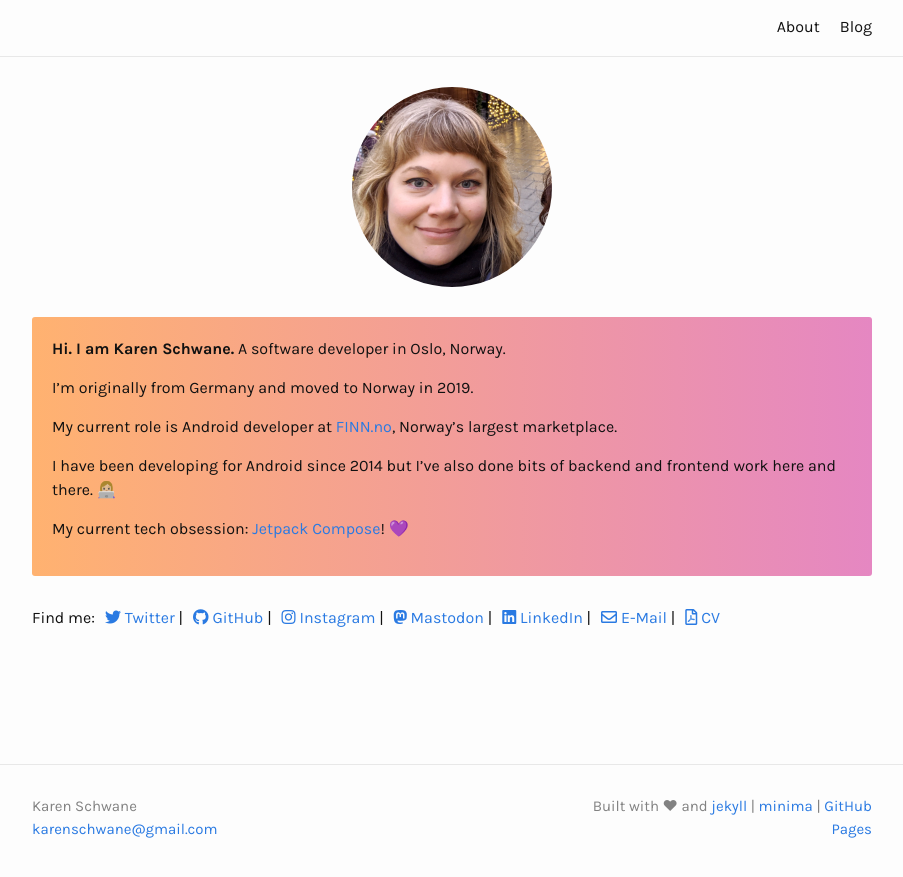
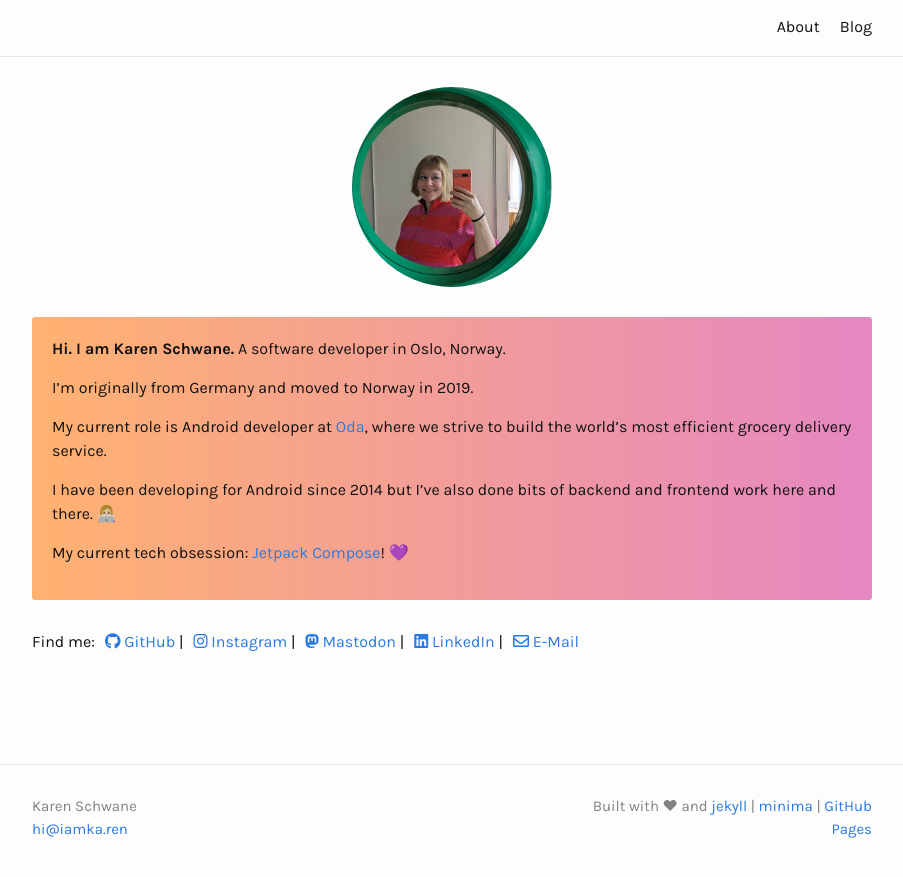
Before and after one commit to karen-sch/iamka.ren, a Jekyll site: the page built from index.md, in a window 1280 px wide. Shown: the top 877 px of the page, without its empty margins (188-1091 px from the left). Built offline with Jekyll 4.4.1, drawn with Linux system fonts in a browser that asks for light colours.

Commit message:
Some updated

```diff
--- a/_config.yml
+++ b/_config.yml
@@ -14,12 +14,11 @@
 # You can create any custom variable you would like, and they will be accessible
 # in the templates via {{ site.myvariable }}.
 title: Karen Schwane
-email: karenschwane@gmail.com
+email: hi@iamka.ren
 description: >- # this means to ignore newlines until "baseurl:"
   Karen Schwane: A software developer based in Oslo, Norway. Mainly working with: Android, Kotlin, Java
 baseurl: "" # the subpath of your site, e.g. /blog
 url: "https://iamka.ren" # the base hostname & protocol for your site, e.g. http://example.com
-twitter_username: hi_i_am_karen
 github_username:  karen-sch
 linkedin_username: karenschwane
 instagram_username: hi_i_am_karen
--- a/_includes/social.html
+++ b/_includes/social.html
@@ -5,6 +5,5 @@
   {%- if site.instagram_username -%}<li><a href="https://instagram.com/{{ site.instagram_username| cgi_escape | escape }}" target="_blank"><i class="fab fa-instagram"></i> <span class="username">Instagram</span></a> | </li>{%- endif -%}
   {%- if site.mastodon_profile -%}<li><a rel="me" href="{{ site.mastodon_profile }}" target="_blank"><i class="fab fa-mastodon"></i> <span class="username">Mastodon</span></a> | </li>{%- endif -%}
   {%- if site.linkedin_username -%}<li><a href="https://www.linkedin.com/in/{{ site.linkedin_username| cgi_escape | escape }}" target="_blank"><i class="fab fa-linkedin"></i> <span class="username">LinkedIn</span></a> | </li>{%- endif -%}
-  {%- if site.email -%}<li><a class="u-email" href="mailto:{{ site.email }}"><i class="far fa-envelope"></i> <span class="username">E-Mail</span></a> | </li>{%- endif -%}
-  <li><a href="/assets/karen_schwane_cv.pdf" target="_blank"><i class="far fa-file-pdf"></i> <span class="username">CV</span></a></li>
+  {%- if site.email -%}<li><a class="u-email" href="mailto:{{ site.email }}"><i class="far fa-envelope"></i> <span class="username">E-Mail</span></a> </li>{%- endif -%}
 </ul>
--- a/_posts/2020-08-04-9-women-named-karen.markdown
+++ b/_posts/2020-08-04-9-women-named-karen.markdown
@@ -1,6 +1,7 @@
 ---
 layout: link
 title:  "9 Women Named Karen Talk About, Well, Being An Actual Karen"
-categories: link-in-bio
+categories: blog
 link: https://www.huffpost.com/entry/women-named-karen-talk-about-karen-meme_l_5f21ee0bc5b6a34284b6120b
+tags: link
 ---
--- a/_posts/2020-08-14-bundestag-petition.markdown
+++ /dev/null
@@ -1,6 +0,0 @@
----
-layout: link
-title:  "Petition 113349: Durchführung einer Studie zum 'Racial Profiling' bei den Polizeibehörden des Bundes/der Bundesländer vom 06.07.2020"
-categories: link-in-bio
-link: https://epetitionen.bundestag.de/petitionen/_2020/_07/_06/Petition_113349.$$$.a.u.html
----
--- a/_posts/2020-12-01-distinct-signatures.markdown
+++ /dev/null
@@ -1,6 +0,0 @@
----
-layout: link
-title:  "Distinct Signatures in the Receptor Repertoire Discriminate CD56bright and CD56dim Natural Killer Cells"
-categories: link-in-bio
-link: https://www.frontiersin.org/articles/10.3389/fimmu.2020.568927/full
----
--- a/_posts/2021-12-13-your-homeland.markdown
+++ /dev/null
@@ -1,6 +0,0 @@
----
-layout: link
-title:  "Your Homeland is Our Nightmare"
-categories: link-in-bio
-link: https://transit.berkeley.edu/archives/your-homeland-is-our-nightmare/
----
--- a/index.md
+++ b/index.md
@@ -8,7 +8,7 @@ avatar: /assets/karen.jpg
 
 I'm originally from Germany and moved to Norway in 2019.
 
-My current role is Android developer at [FINN.no](https://finn.no/), Norway's largest marketplace.
+My current role is Android developer at [Oda](https://oda.com/), where we strive to build the world's most efficient grocery delivery service.
 
 I have been developing for Android since 2014 but I've also done bits of backend and frontend work here and there. 👩🏼‍💻<br/>
 
```
Also changed, not shown: _layouts/home.html (+7 -0 lines), _layouts/links-in-bio.html (deleted, +0 -31 lines), Gemfile.lock, assets/karen.jpg, 1 other file.
